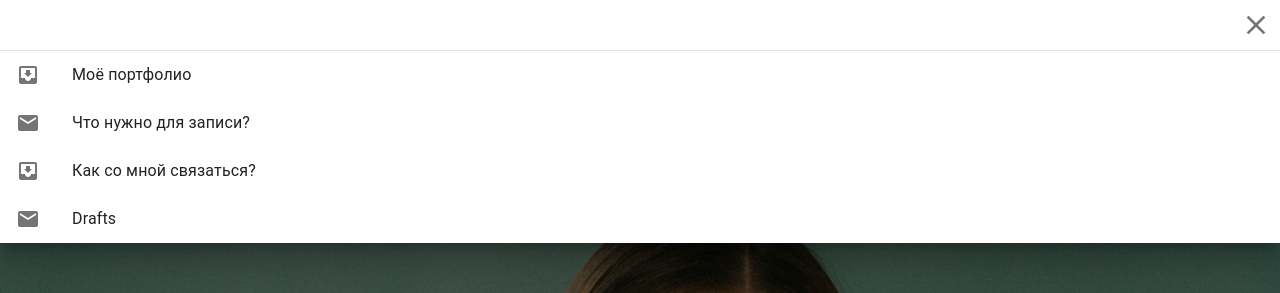
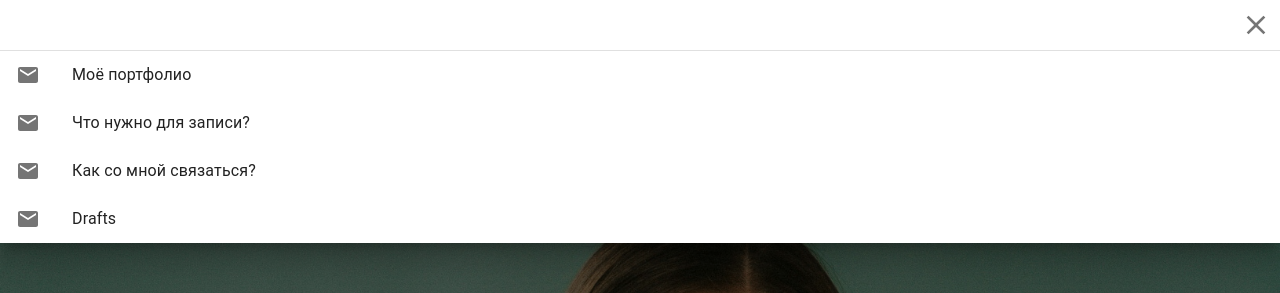
Before and after one commit to Nikolyovin/botanica, a React (Create React App) app: page / in a window 1280 px wide. Both pictures are taken after a click on the button 1252 px from the left and 25 px from the top of the page. Shown: the top 293 px of the page. Built offline with nearby package versions, Linux system fonts and the light colour scheme; a web font is replaced by a local one.

Commit message:
did first anchor

```diff
--- a/package.json
+++ b/package.json
@@ -15,10 +15,12 @@
     "@types/node": "^16.7.13",
     "@types/react": "^18.0.0",
     "@types/react-dom": "^18.0.0",
+    "@types/react-scroll": "^1.8.6",
     "gh-pages": "^4.0.0",
     "react": "^18.2.0",
     "react-dom": "^18.2.0",
     "react-scripts": "5.0.1",
+    "react-scroll": "^1.8.9",
     "react-slideshow-image": "^4.1.1",
     "swiper": "^8.4.5",
     "typescript": "^4.4.2",
--- a/src/App.tsx
+++ b/src/App.tsx
@@ -1,5 +1,4 @@
 import React from 'react'
-import Drawer from './components/Header/Drawer'
 import Header from './components/Header/Header'
 import Main from './components/Main/Main'
 
--- a/src/components/Header/Drawer.tsx
+++ /dev/null
@@ -1,77 +0,0 @@
-import { useState } from 'react'
-import Box from '@mui/material/Box'
-import SwipeableDrawer from '@mui/material/SwipeableDrawer'
-import Button from '@mui/material/Button'
-import List from '@mui/material/List'
-import Divider from '@mui/material/Divider'
-import ListItem from '@mui/material/ListItem'
-import ListItemButton from '@mui/material/ListItemButton'
-import ListItemIcon from '@mui/material/ListItemIcon'
-import ListItemText from '@mui/material/ListItemText'
-import InboxIcon from '@mui/icons-material/MoveToInbox'
-import MailIcon from '@mui/icons-material/Mail'
-
-type Anchor = 'top' | 'left' | 'bottom' | 'right'
-
-const Drawer = () => {
-    // const [state, setState] = React.useState({
-    //     top: false,
-    //     left: false,
-    //     bottom: false,
-    //     right: false
-    // })
-
-    const [open, setOpen] = useState<boolean>(false)
-
-    // const toggleDrawer = (anchor: Anchor, open: boolean) => (event: React.KeyboardEvent | React.MouseEvent) => {
-    //     if (
-    //         event &&
-    //         event.type === 'keydown' &&
-    //         ((event as React.KeyboardEvent).key === 'Tab' || (event as React.KeyboardEvent).key === 'Shift')
-    //     ) {
-    //         return
-    //     }
-
-    //     // setState({ ...state, [anchor]: open })
-    // }
-
-    const list = () => (
-        <Box
-            // sx={{ width: anchor === 'top' || anchor === 'bottom' ? 'auto' : 250 }}
-            sx={{ width: 'auto' }}
-            role='presentation'
-            // onClick={toggleDrawer(anchor, false)}
-            // onKeyDown={toggleDrawer(anchor, false)}
-        >
-            <List>
-                {['Моё портфолио', 'Starred', 'Send email', 'Drafts'].map((text, index) => (
-                    <ListItem key={text} disablePadding>
-                        <ListItemButton>
-                            <ListItemIcon>{index % 2 === 0 ? <InboxIcon /> : <MailIcon />}</ListItemIcon>
-                            <ListItemText primary={text} />
-                        </ListItemButton>
-                    </ListItem>
-                ))}
-            </List>
-        </Box>
-    )
-
-    return (
-        <div>
-            <>
-                <Button onClick={() => setOpen(true)}>{'top'}</Button>
-                <SwipeableDrawer
-                    // anchor={'top'}
-                    open={open}
-                    // onClose={toggleDrawer(anchor, false)}
-                    // onOpen={toggleDrawer(anchor, true)}
-                    // onClick={setOpen(true)}
-                >
-                    {list()}
-                </SwipeableDrawer>
-            </>
-        </div>
-    )
-}
-
-export default Drawer
--- a/src/components/Header/DrawerList.tsx
+++ b/src/components/Header/DrawerList.tsx
@@ -1,18 +1,19 @@
 import { Box, List, ListItem, ListItemButton, ListItemIcon, ListItemText } from '@mui/material'
 import React, { FC, Dispatch } from 'react'
-import InboxIcon from '@mui/icons-material/MoveToInbox'
-import MailIcon from '@mui/icons-material/Mail'
 import { IconButton } from '@mui/material'
 import CloseIcon from '@mui/icons-material/Close'
 import Divider from '@mui/material/Divider'
+import TabList from './TabList'
+import { AnchorType, VariantType } from './Header'
 // import List from '@mui/material/List'
 
 interface Iprops {
-    setOpen: Dispatch<React.SetStateAction<boolean>>
+    setIsOpen: Dispatch<React.SetStateAction<boolean>>
+    setVariant: Dispatch<React.SetStateAction<VariantType>>
 }
 
-const DrawerList: FC<Iprops> = ({ setOpen }) => {
-    const onClick = () => setOpen(false)
+const DrawerList: FC<Iprops> = ({ setIsOpen, setVariant }) => {
+    const onClick = () => setIsOpen(false)
     return (
         <Box sx={{ width: 'auto' }} role='presentation'>
             <div className='flex justify-end items-center h-[50px]'>
@@ -21,16 +22,7 @@ const DrawerList: FC<Iprops> = ({ setOpen }) => {
                 </IconButton>
             </div>
             <Divider />
-            <List sx={{ p: 0 }}>
-                {['Моё портфолио', 'Что нужно для записи?', 'Как со мной связаться?', 'Drafts'].map((text, index) => (
-                    <ListItem key={text} disablePadding>
-                        <ListItemButton>
-                            <ListItemIcon>{index % 2 === 0 ? <InboxIcon /> : <MailIcon />}</ListItemIcon>
-                            <ListItemText primary={text} />
-                        </ListItemButton>
-                    </ListItem>
-                ))}
-            </List>
+            <TabList setIsOpen={setIsOpen} setVariant={setVariant} />
         </Box>
     )
 }
--- a/src/components/Header/Header.tsx
+++ b/src/components/Header/Header.tsx
@@ -5,9 +5,25 @@ import MenuIcon from '@mui/icons-material/Menu'
 import { useState } from 'react'
 import DrawerList from './DrawerList'
 
+export type AnchorType = 'top'
+export type VariantType = 'temporary' | 'persistent'
+
 const Header = () => {
-    const [open, setOpen] = useState<Boolean>(false)
-    const onClick = () => setOpen(true)
+    const [isOpen, setIsOpen] = useState<boolean>(false)
+    const [variant, setVariant] = useState<VariantType>('temporary')
+    const onClick = () => setIsOpen(true)
+    const top: AnchorType = 'top'
+
+    const toggleDrawer = (anchor: AnchorType, open: boolean) => (event: React.KeyboardEvent | React.MouseEvent) => {
+        if (
+            event.type === 'keydown' &&
+            ((event as React.KeyboardEvent).key === 'Tab' || (event as React.KeyboardEvent).key === 'Shift')
+        ) {
+            return
+        }
+
+        setIsOpen(open)
+    }
 
     return (
         <header className='z-20 flex px-3 justify-between items-center w-full h-[50px]'>
@@ -16,13 +32,13 @@ const Header = () => {
                 <MenuIcon sx={{ fontSize: 32 }} />
             </IconButton>
             <SwipeableDrawer
-                anchor={'top'}
-                open={open}
-                // onClose={toggleDrawer(anchor, false)}
-                // onOpen={toggleDrawer(anchor, true)}
-                // onClick={setOpen(true)}
+                anchor={top}
+                open={isOpen}
+                onClose={toggleDrawer(top, false)}
+                onOpen={toggleDrawer(top, true)}
+                variant={variant}
             >
-                <DrawerList setOpen={setOpen} />
+                <DrawerList setIsOpen={setIsOpen} setVariant={setVariant} />
             </SwipeableDrawer>
         </header>
     )
--- /dev/null
+++ b/src/components/Header/TabList.tsx
@@ -0,0 +1,66 @@
+import React from 'react'
+import InboxIcon from '@mui/icons-material/MoveToInbox'
+import MailIcon from '@mui/icons-material/Mail'
+import { List, ListItem, ListItemButton, ListItemIcon, ListItemText } from '@mui/material'
+import { Link, Element, Events, animateScroll as scroll } from 'react-scroll'
+import { AnchorType, VariantType } from './Header'
+
+interface IButton {
+    title: string
+    icon: string
+    href: string
+}
+
+interface Iprops {
+    setIsOpen: React.Dispatch<React.SetStateAction<boolean>>
+    setVariant: React.Dispatch<React.SetStateAction<VariantType>>
+}
+
+const TabList: React.FC<Iprops> = ({ setIsOpen, setVariant }) => {
+    const arrButtons: IButton[] = [
+        {
+            href: 'portfolio',
+            icon: 'test',
+            title: 'Моё портфолио'
+        },
+        {
+            href: 'contactMeTop',
+            icon: 'test',
+            title: 'Что нужно для записи?'
+        },
+        {
+            href: 'ContactMeBottom',
+            icon: 'test',
+            title: 'Как со мной связаться?'
+        },
+        {
+            href: 'portfolio',
+            icon: 'test',
+            title: 'Drafts'
+        }
+    ]
+
+    const onClick: () => void = () => {
+        setVariant('persistent')
+        setIsOpen(false)
+        setVariant('temporary')
+    }
+    return (
+        <List sx={{ p: 0 }}>
+            {arrButtons.map((item, index) => (
+                <ListItem key={index} disablePadding>
+                    <ListItemButton>
+                        <ListItemIcon>
+                            <MailIcon />
+                        </ListItemIcon>
+                        <Link to={item.href} smooth={true} duration={500}>
+                            <ListItemText primary={item.title} onClick={onClick} />
+                        </Link>
+                    </ListItemButton>
+                </ListItem>
+            ))}
+        </List>
+    )
+}
+
+export default TabList
--- a/src/components/Main/Potfolio/Portfolio.tsx
+++ b/src/components/Main/Potfolio/Portfolio.tsx
@@ -2,9 +2,11 @@ import React from 'react'
 import Slideshow from './Slideshow'
 import { Typography } from '@mui/material'
 import logo from '../../../assets/wildHerb.png'
+import { Link, Element, Events, animateScroll as scroll } from 'react-scroll'
 
 const Portfolio = () => {
     return (
+        <Element name='portfolio'>
             <div className='bg-slate-200 py-[50px] h-[100vh] px-3'>
                 <span className='cinzelBold font-bold text-[38px]'>Моё портфолио</span>
                 {/* <div className='mt-6 mb-10 '>
@@ -21,6 +23,7 @@ const Portfolio = () => {
                     </p>
                 </div>
             </div>
+        </Element>
     )
 }
 
```
Also changed, not shown: 1 other file (tests, documents, lock files or other folders). Lines whose indentation alone changed are shown as unchanged.
